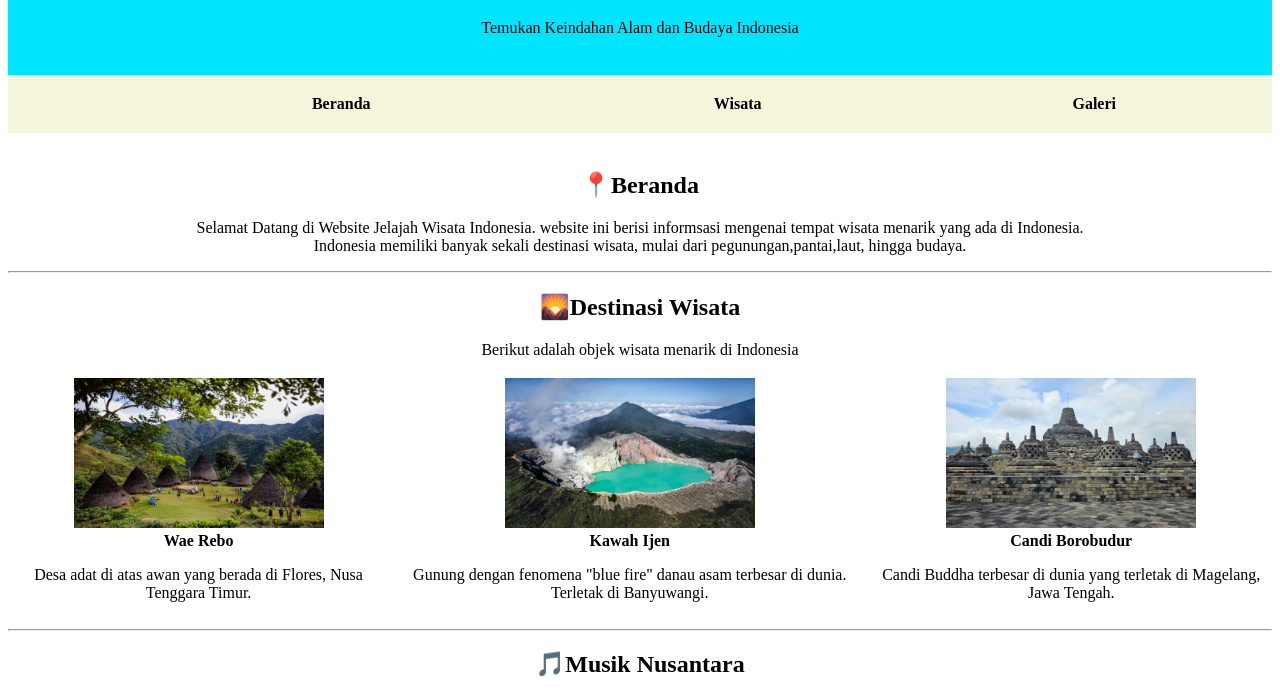
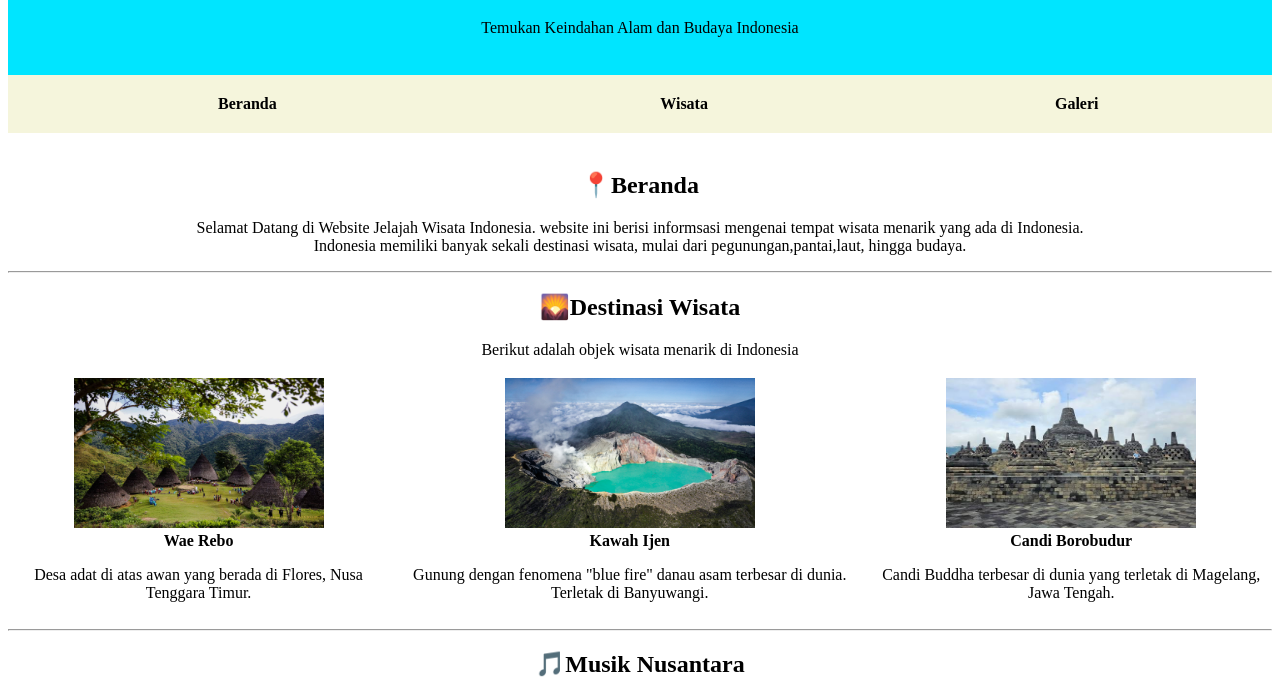
Before and after one commit to yansymulyantiprihartini-png/Jelajahwisataindonesia, a plain HTML site: page index.html in a window 1280 px wide. Shown: the part 91-786 px from the top of the page. Drawn offline with Linux system fonts and the light colour scheme.

Commit message:
Correct HTML tags and enhance layout
Fixed HTML structure and improved formatting.

```diff
--- a/index.html
+++ b/index.html
@@ -2,9 +2,9 @@
 <html>
     <head>
         <title>informasi wisata</title>
-        </head
-        <body>
-            <table width="100%" bgcolor="00e5ff" cellpadding="20">
+    </head>  <!-- INI UDAH DITAMBAHIN > -->
+    <body>
+            <table width="100%" bgcolor="#00e5ff" cellpadding="20"> <!-- aku tambahin # di warna -->
                 <tr>
                     <td align="center">
                         <h1>JELAJAH WISATA INDONESIA</h1>
@@ -14,11 +14,9 @@
             </table>
             <table width="100%" bgcolor="#F5F5DC" cellpadding="10" cellspacing="10">
                 <tr>
-                    <td align="center">
-                        <td align=center><b>Beranda</b></a></td>
-                        <td align=center><b>Wisata</b></a></td>
-                        <td align="center"><b>Galeri</b></a></td>
-                    </td>
+                    <td align="center"><b>Beranda</b></td>  <!-- UDAH DIBERSIHIN -->
+                    <td align="center"><b>Wisata</b></td>
+                    <td align="center"><b>Galeri</b></td>
                 </tr>
             </table>
 
@@ -67,10 +65,10 @@
             <center>
               <video width="500" controls>
                 <source src="video/wonderland_indonesia.mp4" type="video/mp4">
-                </video>
+              </video>
             </center>
             <hr>
 
             <p align="center">Contact Person By Yansy Mulyanti Prihartini</p>
-        </body>
-</html>
+    </body>
+    </html>
```
